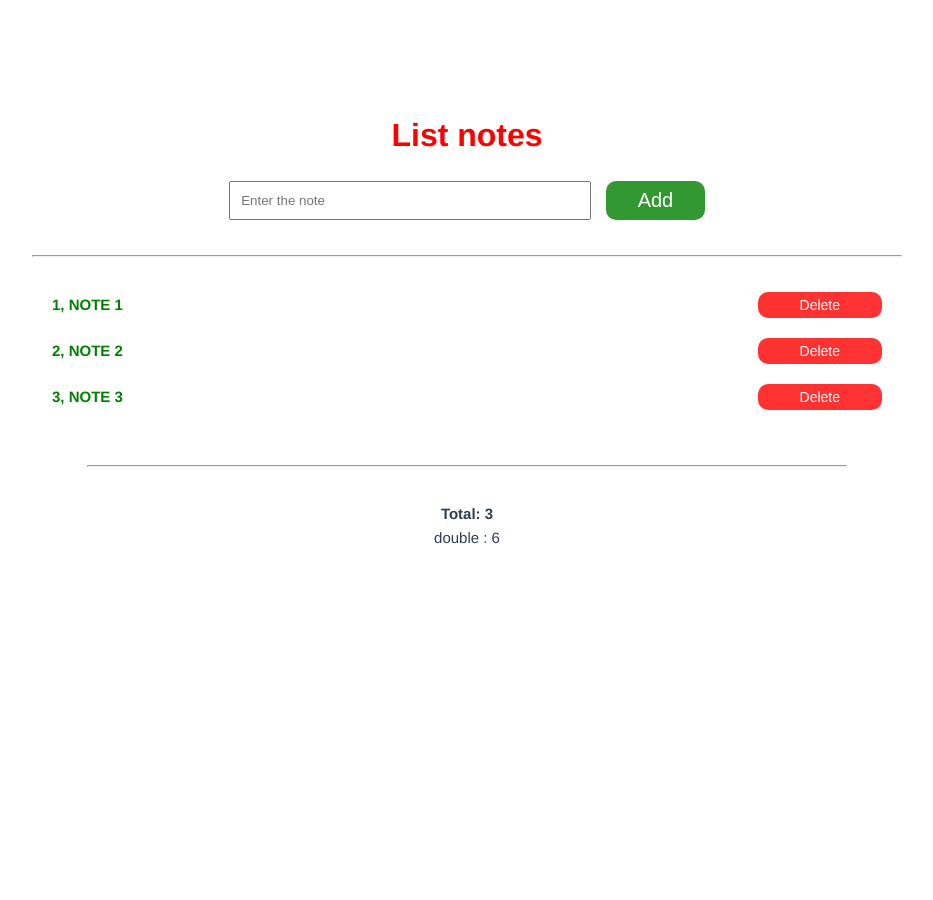
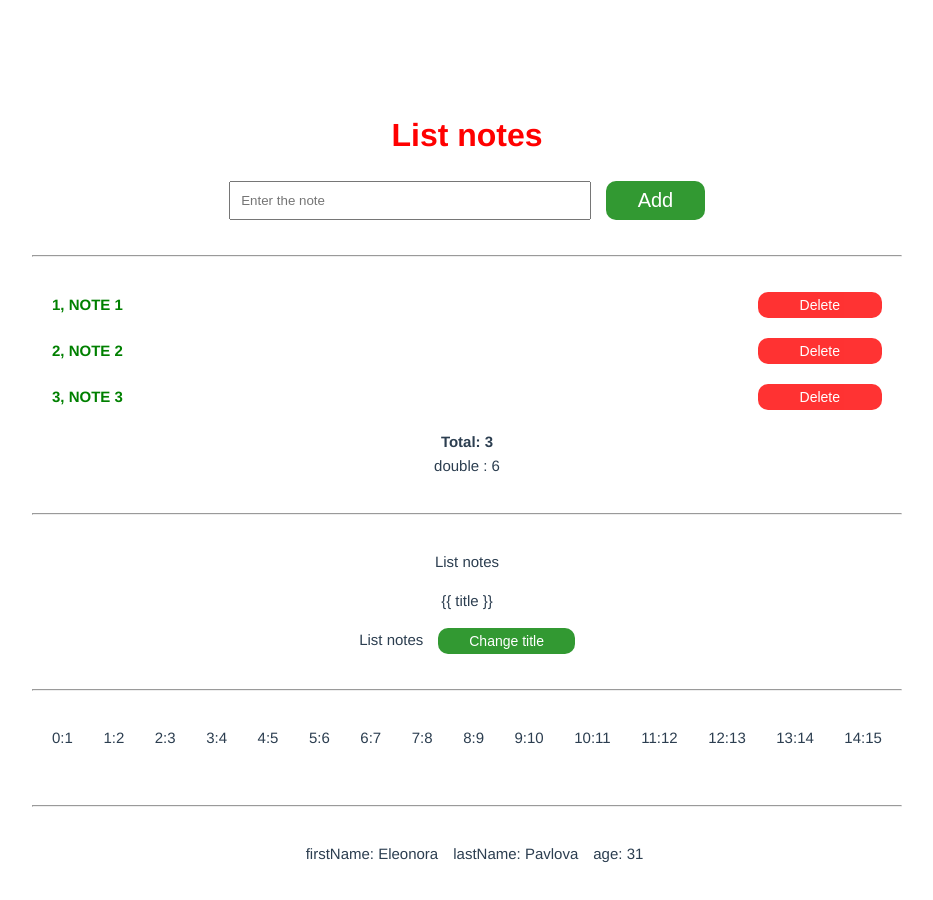
Before and after one commit to EleonoraPavlova/TestTask, a Vue app: page / in a window 1280 px wide. Shown: the top 900 px of the page, without its empty margins (173-1106 px from the left). Before the commit the page ends 800 px from the top, so only its background shows below. Built offline with nearby package versions, Linux system fonts and the light colour scheme.

Commit message:
test v-for

```diff
--- a/public/index.html
+++ b/public/index.html
@@ -5,13 +5,18 @@
     <meta http-equiv="X-UA-Compatible" content="IE=edge">
     <meta name="viewport" content="width=device-width,initial-scale=1.0">
     <link rel="icon" href="<%= BASE_URL %>favicon.ico">
+    <style>
+      [v-cloak] {
+        display: none;
+      }
+    </style>
     <title>Test</title>
   </head>
   <body>
     <noscript>
       <strong>We're sorry but <%= htmlWebpackPlugin.options.title %> doesn't work properly without JavaScript enabled. Please enable it to continue.</strong>
     </noscript>
-    <div id="app"></div>
+    <div id="app" v-cloak></div>
     <!-- built files will be auto injected -->
   </body>
 </html>
--- a/src/assets/base.css
+++ b/src/assets/base.css
@@ -83,6 +83,12 @@ li {
   align-items: center;
 }
 
+.flex-row {
+  display: flex;
+  justify-content: space-between;
+  align-items: center;
+  flex-direction: row;
+}
 .green {
     color: green;
     background-color: white;
--- a/src/components/Components.vue
+++ b/src/components/Components.vue
@@ -40,6 +40,7 @@
 					<span :class="['bold', { green: note.length > 5 }]">
 						{{ index + 1 }}, {{ toUpperCase(note) }}</span
 					>
+
 					<Buttons
 						class="button"
 						size="small"
@@ -48,14 +49,48 @@
 						>Delete</Buttons
 					>
 				</li>
-				<hr class="container__hr" />
+
 				<li>
 					<h4 class="bold">Total: {{ notes.length }}</h4>
 					double : {{ doubleCount }}
 				</li>
 			</ul>
-
+			<hr class="container__hr" />
+			<h4 v-once class="margin">{{ title }}</h4>
+			<h4 v-pre class="margin">{{ title }}</h4>
+			<div class="flex-center margin">
+				<h4 v-text="title" />
+				<Buttons
+					class="button"
+					size="small"
+					color="primary"
+					@click="title = 'I is another title'"
+					>Change title
+				</Buttons>
+			</div>
 			<div v-if="notes.length === 0">No notes, add first note please</div>
+			<hr class="container__hr" />
+			<ul class="flex-row container__ul">
+				<li
+					v-for="(item, index) in 15"
+					:key="item"
+					class="flex-between container__item"
+				>
+					<strong>{{ index }}:</strong>{{ item }}
+				</li>
+			</ul>
+			<hr class="container__hr" />
+			<ul class="flex-center container__ul">
+				<!-- v-for="value in person" итерация по обьектам -->
+				<li
+					v-for="(value, key) in person"
+					:key="value"
+					class="margin-l container__item"
+				>
+					{{ key }}:
+					<strong> {{ value }}</strong>
+				</li>
+			</ul>
 		</div>
 	</div>
 </template>
@@ -74,6 +109,11 @@ export default {
 			title: "List notes",
 			inputValue: "",
 			notes: ["note 1", "note 2", "note 3"],
+			person: {
+				firstName: "Eleonora",
+				lastName: "Pavlova",
+				age: 31,
+			},
 		};
 	},
 	computed: {
```
